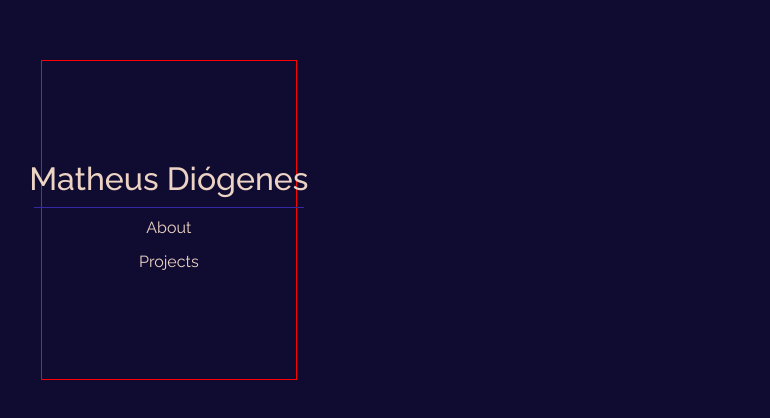
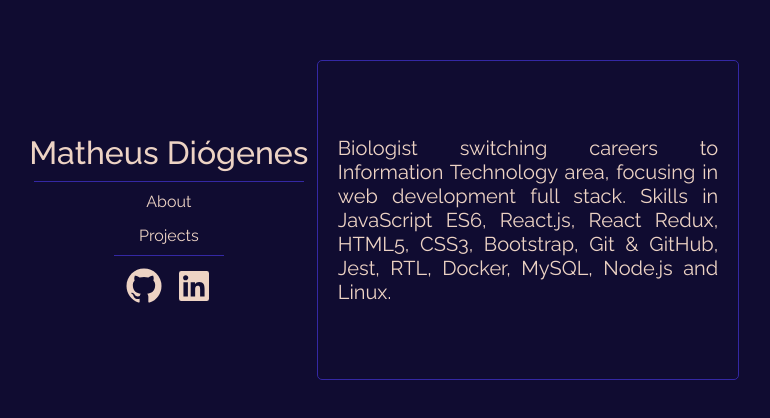
Before and after one commit to mathdio/my-portfolio, a React (Create React App) app: page / in a window 1280 px wide. Shown: the part 180-598 px from the top of the page, without its empty margins (250-1020 px from the left). Built offline with nearby package versions, Linux system fonts and the light colour scheme.

Commit message:
feat: adição do texto about. feat: adição dos links de contato. feat: adição dos projetos finalizados. style: estilização do portfólio finalizada.

```diff
--- a/src/pages/Home.css
+++ b/src/pages/Home.css
@@ -10,7 +10,6 @@
 }
 
 .Home-content-container {
-  border: solid red 1px;
   align-items: center;
   display: flex;
   flex-direction: column;
@@ -37,6 +36,25 @@
   width: 270px;
 }
 
+.Home-contact-hr {
+  border-bottom: 0;
+  border-left: 0;
+  border-right: 0;
+  border-top: 1px solid var(--ocean-blue-color);
+  width: 110px;
+}
+
+.Home-contact-icons {
+  display: flex;
+  gap: 10px;
+  margin-top: 10px;
+}
+
+.Home-contact-icons a {
+  height: 40px;
+  width: 40px;
+}
+
 .Home-links-container {
   align-items: center;
   display: flex;
@@ -47,7 +65,7 @@
   width: 280px;
 }
 
-.Home-about:hover {
+.Home-about:hover, .Home-projects:hover {
   cursor: pointer;
 }
 
--- a/src/pages/Home.js
+++ b/src/pages/Home.js
@@ -2,11 +2,12 @@ import { useEffect, useState } from 'react';
 import './Home.css';
 import githubIcon from '../images/githubIcon.svg';
 import websiteIcon from '../images/websiteIcon.svg';
+import linkedinIcon from '../images/linkedinIcon.svg';
 import projects from '../db/projects';
 
 function Home() {
 
-  const [aboutInfo, setAboutInfo] = useState(false);
+  const [aboutInfo, setAboutInfo] = useState(true);
   const [projectsInfo, setProjectsInfo] = useState(false);
   const [aboutClasses, setAboutClasses] = useState('Home-about-container');
   const [projectsClasses, setProjectsClasses] = useState('Home-project-container');
@@ -62,6 +63,23 @@ function Home() {
             Projects
           </div>
         </div>
+        <hr className="Home-contact-hr" />
+        <div className="Home-contact-icons">
+          <a href="https://github.com/mathdio" target="_blank" rel="noreferrer">
+            <img
+              alt=""
+              src={ githubIcon }
+              className="Home-icon-project"
+            />
+          </a>
+          <a href="https://www.linkedin.com/in/matheus-diogenes-almeida/" target="_blank" rel="noreferrer">
+            <img
+              alt=""
+              src={ linkedinIcon }
+              className="Home-icon-project"
+            />
+          </a>
+        </div>
       </div>
       <div className="Home-info-container">
         <div className={ aboutClasses }>
```
Also changed, not shown: src/images/linkedinIcon.svg (added).
